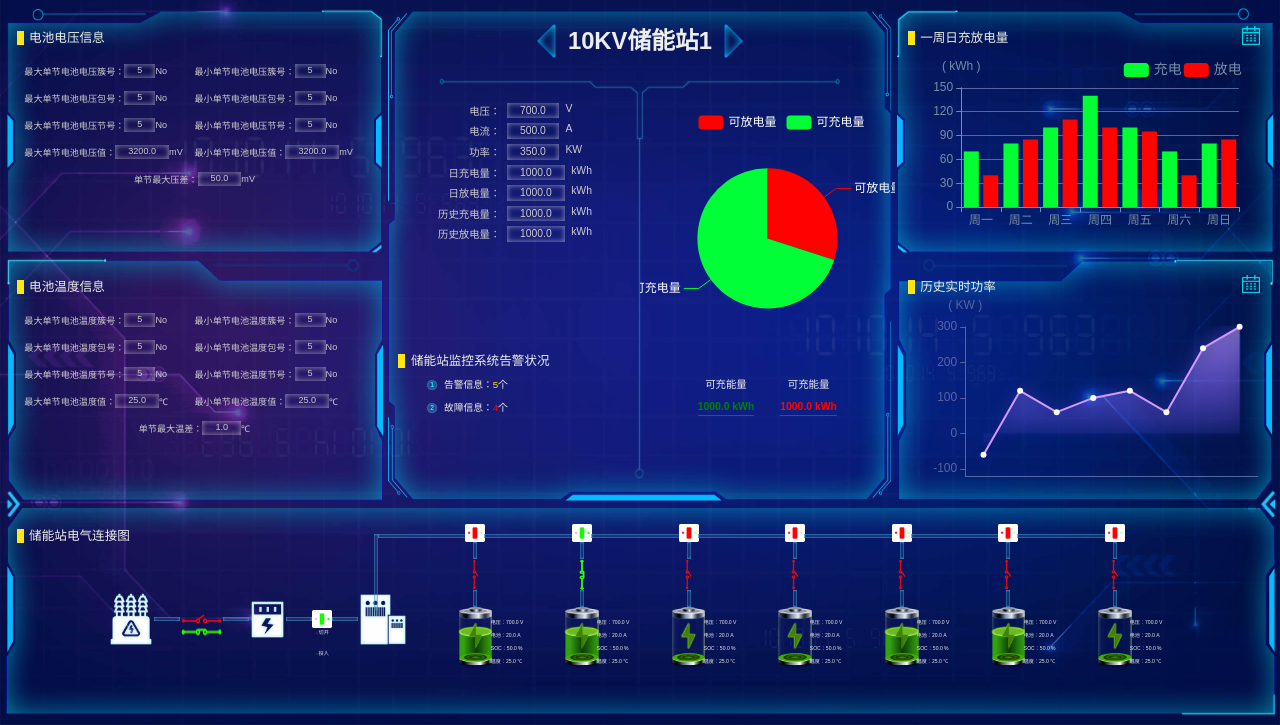
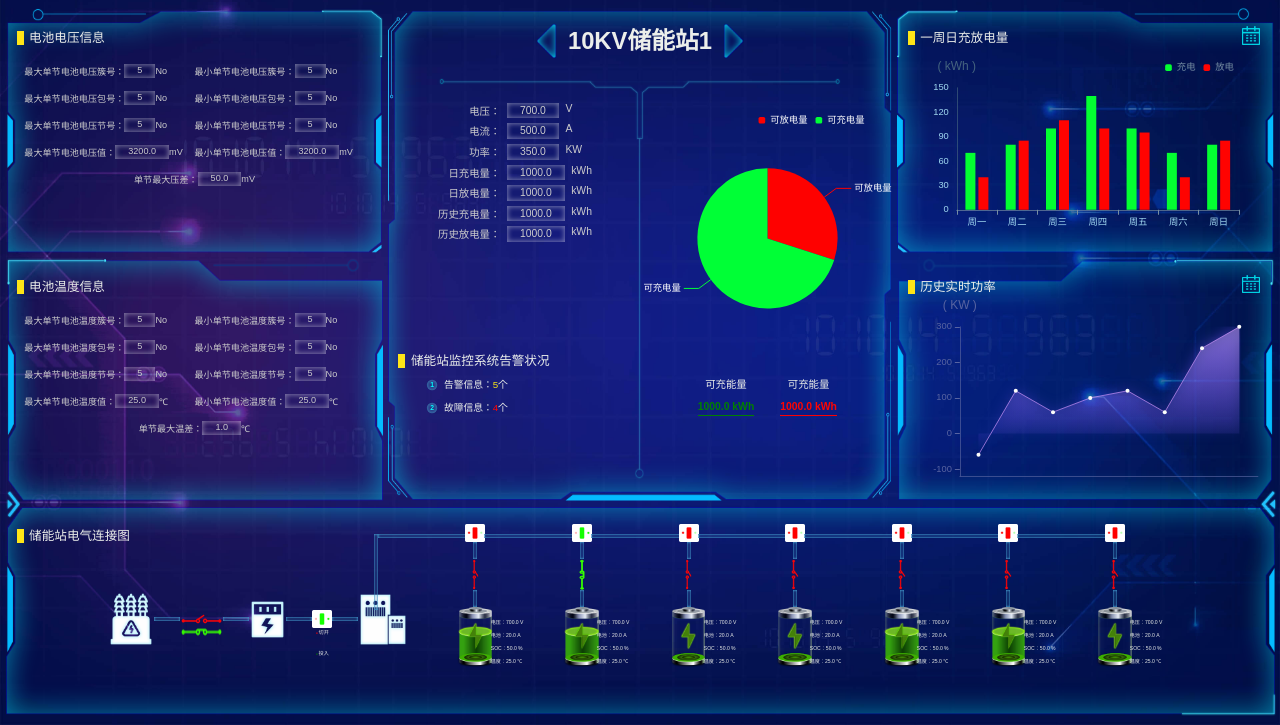
Before and after one commit to yi298/water, a plain HTML site: page bat_2.html in a window 1280 px wide. Shown: the part 75-800 px from the top of the page. Drawn offline with nearby package versions, Linux system fonts and the light colour scheme.

Commit message:
解决图表适配问题

```diff
--- a/bat_2.html
+++ b/bat_2.html
@@ -402,13 +402,14 @@
 <!-- <script src="./js/zk_liudong.js"></script>
 <script src="./js/liudong.js"></script> -->
 <script>
-    // function fontSize(res) {
-    //     let docEl = document.documentElement,
-    //         clientWidth = window.innerWidth || document.documentElement.clientWidth || document.body.clientWidth;
-    //     if (!clientWidth) return;
-    //     let fontSize = 100 * (clientWidth / 1920);
-    //     return res * fontSize;
-    // }
+    //当前视口宽度
+    let nowClientWidth = document.documentElement.clientWidth;
+
+    //  换算方法
+    function nowSize(val, initWidth = 1920) {
+        return val * (nowClientWidth / initWidth);
+    }
+
     // bat_2 饼状图
     bat2_pie1 = echarts.init(document.getElementById("bat2_pie1"));
     bat2_pie1.setOption({
@@ -417,7 +418,8 @@
             trigger: "item",
             formatter: "{a} <br/>{b} : {c} ({d}%)",
             textStyle: {
-                fontSize: 14,
+                fontSize: nowSize(14),
+                // fontSize: fontSize(0.12),
             }
         },
         legend: {
@@ -428,7 +430,11 @@
             textStyle: {
                 color: "#fff",
                 // fontSize: fontSize(0.16),
-            }
+                fontSize: nowSize(14),
+            },
+            itemWidth: nowSize(10),
+            itemHeight: nowSize(10),
+            itemGap: nowSize(12)
         },
         series: [{
             name: "电量",
@@ -436,7 +442,13 @@
             radius: "55%",
             center: ["50%", "60%"],
             label: {
-                color: "#fff"
+                textStyle: {
+                    color: "#fff",
+                    fontSize: nowSize(14)
+                },
+                lineStyle: {
+                    width: nowSize(1)
+                }
             },
             // startAngle: -20,  // 起始角度
             data: [{
@@ -448,7 +460,7 @@
             }],
             emphasis: {
                 itemStyle: {
-                    shadowBlur: 10,
+                    shadowBlur: nowSize(10),
                     shadowOffsetX: 0,
                     shadowColor: "rgba(0, 0, 0, 0.5)"
                 }
@@ -466,8 +478,11 @@
             right: '10%',
             textStyle: {
                 color: "#768ea3",
-                fontSize: '100%',
-            }
+                fontSize: nowSize(14),
+            },
+            itemWidth: nowSize(10),
+            itemHeight: nowSize(10),
+            itemGap: nowSize(12)
         },
         tooltip: {},
         grid: {
@@ -489,45 +504,58 @@
                 ["周日", 80, 85]
             ]
         },
-        xAxis: {
+        xAxis: [{
             type: "category",
             axisLine: {
                 lineStyle: {
                     type: "solid",
                     color: "#768ea3", //轴线的颜色
-                    width: "1" //坐标线的宽度
+                    width: nowSize(1) //坐标线的宽度
+                },
+                textStyle: {
+                    fontSize: nowSize(20),
                 }
             },
-            textStyle: {
-                fontSize: '100%',
-            }
-        },
-        yAxis: {
-            name: "( kWh )",
-            axisLine: {
-                lineStyle: {
-                    type: "solid",
-                    color: "#768ea3", //轴线的颜色
-                    width: "1" //坐标线的宽度
+            axisLabel: {
+                show: true,
+                textStyle: {
+                    color: "#a1d8f1",
+                    fontSize: nowSize(14)
                 }
             },
-            splitLine: {
-                // 分隔线
+        }],
+
+        yAxis: [{
+            name: "( kWh )",
+            type: 'value',
+            axisTick: {
+                show: false,
+            },
+            axisLine: {
                 show: true,
                 lineStyle: {
-                    color: ["#5864a1"]
+                    color: "#45647f",
+                    width: nowSize(1),
+                    type: "solid"
+                },
+            },
+            splitLine: {
+                show: false
+            },
+            axisLabel: {
+                show: true,
+                textStyle: {
+                    color: '#a1d8f1',
+                    fontSize: nowSize(14)
                 }
-            },
-            textStyle: {
-                // fontSize: fontSize(0.16),
             }
-        },
+        }],
         series: [{
             type: "bar",
-            barWidth: 15
+            barWidth: nowSize(15)
         }, {
             type: "bar",
-            barWidth: 15
+            barWidth: nowSize(15)
         }]
     });
     bat2_line.resize();
@@ -543,6 +571,9 @@
                 label: {
                     backgroundColor: "#6a7985"
                 }
+            },
+            textStyle: {
+                fontSize: nowSize(14),
             }
             // 自定义单位
             // formatter: function (params) {
@@ -582,13 +613,19 @@
                 lineStyle: {
                     type: "solid",
                     color: "#5864a1", //轴线的颜色
-                    width: "1" //坐标线的宽度
+                    width: nowSize(1) //坐标线的宽度
                 },
                 onZero: false
             },
+            axisLabel: {
+                textStyle: {
+                    fontSize: nowSize(14),
+                }
+            },
             axisTick: {
                 alignWithLabel: true
-            }
+            },
+
         }],
         yAxis: [{
             name: "( KW )",
@@ -600,14 +637,20 @@
                 lineStyle: {
                     type: "solid",
                     color: "#5864a1", //轴线的颜色
-                    width: "1" //坐标线的宽度
+                    width: nowSize(1) //坐标线的宽度
                 }
+            },
+            axisLabel: {
+                textStyle: {
+                    fontSize: nowSize(14),
+                },
             },
             splitLine: {
                 // 分隔线
                 show: false,
                 lineStyle: {
-                    color: ["#5864a1"]
+                    color: ["#5864a1"],
+                    width: nowSize(1)
                 }
             },
             scale: true
@@ -619,10 +662,10 @@
             type: "line",
             stack: "总量",
             symbol: "circle", //圆点样式'circle', 'rect', 'roundRect', 'triangle', 'diamond', 'pin', 'arrow', 'none'
-            symbolSize: 6, //圆点大小
+            symbolSize: nowSize(6), //圆点大小
             hoverAnimation: {
                 symbol: "rect",
-                symbolSize: 2
+                symbolSize: nowSize(2)
             },
             itemStyle: {
                 normal: {
@@ -638,18 +681,20 @@
                             color: 'rgba(108,80,243,0)'
                         }], false),
                         shadowColor: 'rgba(108,80,243, 0.9)',
-                        shadowBlur: 20
+                        shadowBlur: nowSize(20)
                     },
                     lineStyle: {
                         //线的颜色
-                        color: "#d499fe"
+                        color: "#d499fe",
+                        width: nowSize(1)
                     },
                     label: {
                         //以及在折线图每个日期点顶端显示数字
                         show: false,
                         position: "top",
                         textStyle: {
-                            color: "white"
+                            color: "white",
+                            fontSize: nowSize(14)
                         }
                     }
                 }
--- a/css/common.less
+++ b/css/common.less
@@ -7,6 +7,7 @@ body {
   height: 100%;
   background-size: 100% 100%;
   -webkit-text-size-adjust: none;
+  min-width:1920px;
 }
 
 // 临时边框
--- a/css/md.less
+++ b/css/md.less
@@ -1,4 +1,7 @@
 @media screen and (max-width: 1366px) {
+  body{
+    min-width:1280px;
+  }
   // 公共头部
   .header {
     height: 107px * 0.7;
```
Also changed, not shown: PV.html (+49 -21 lines), bat_3.html (+20 -3 lines), css/common.css, css/md.css.
